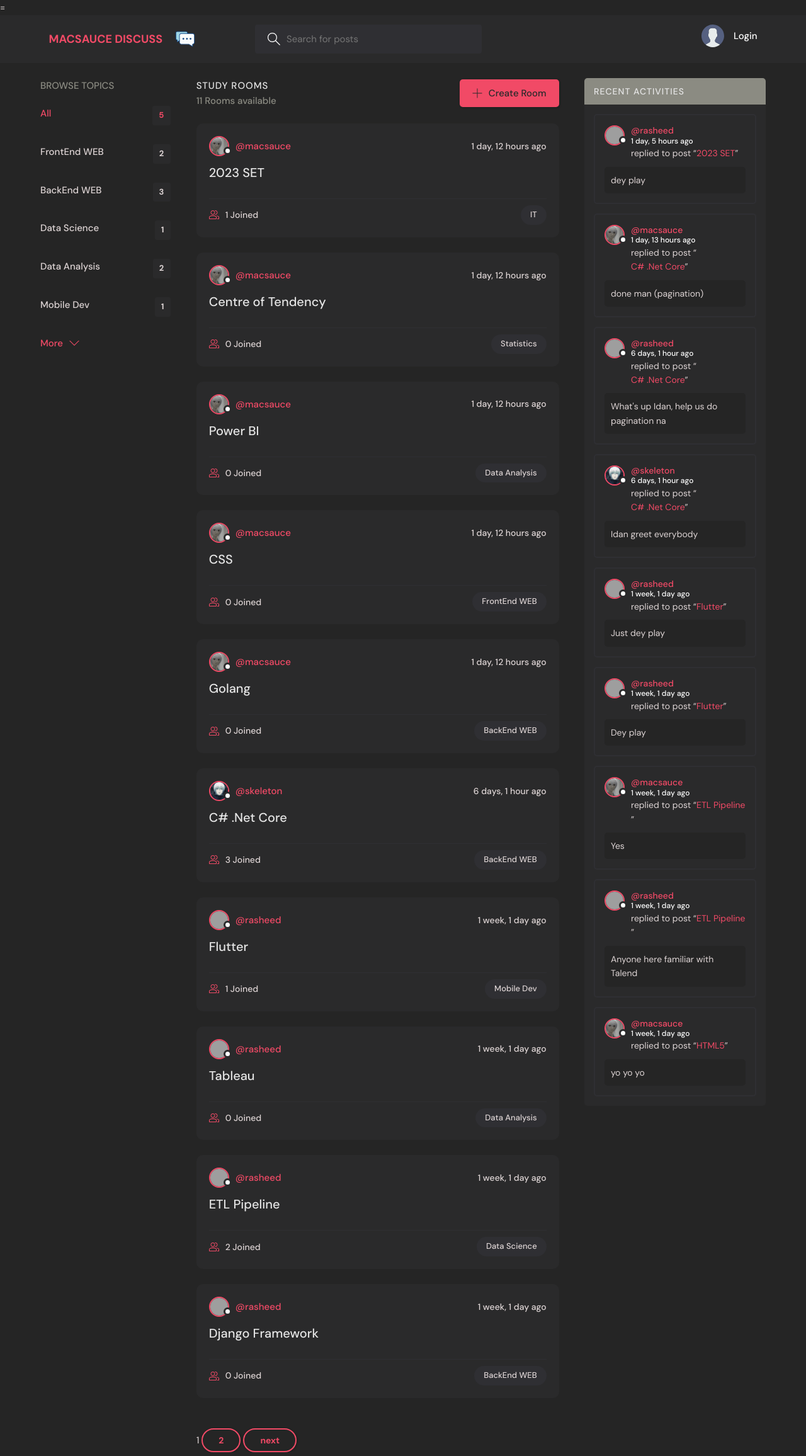
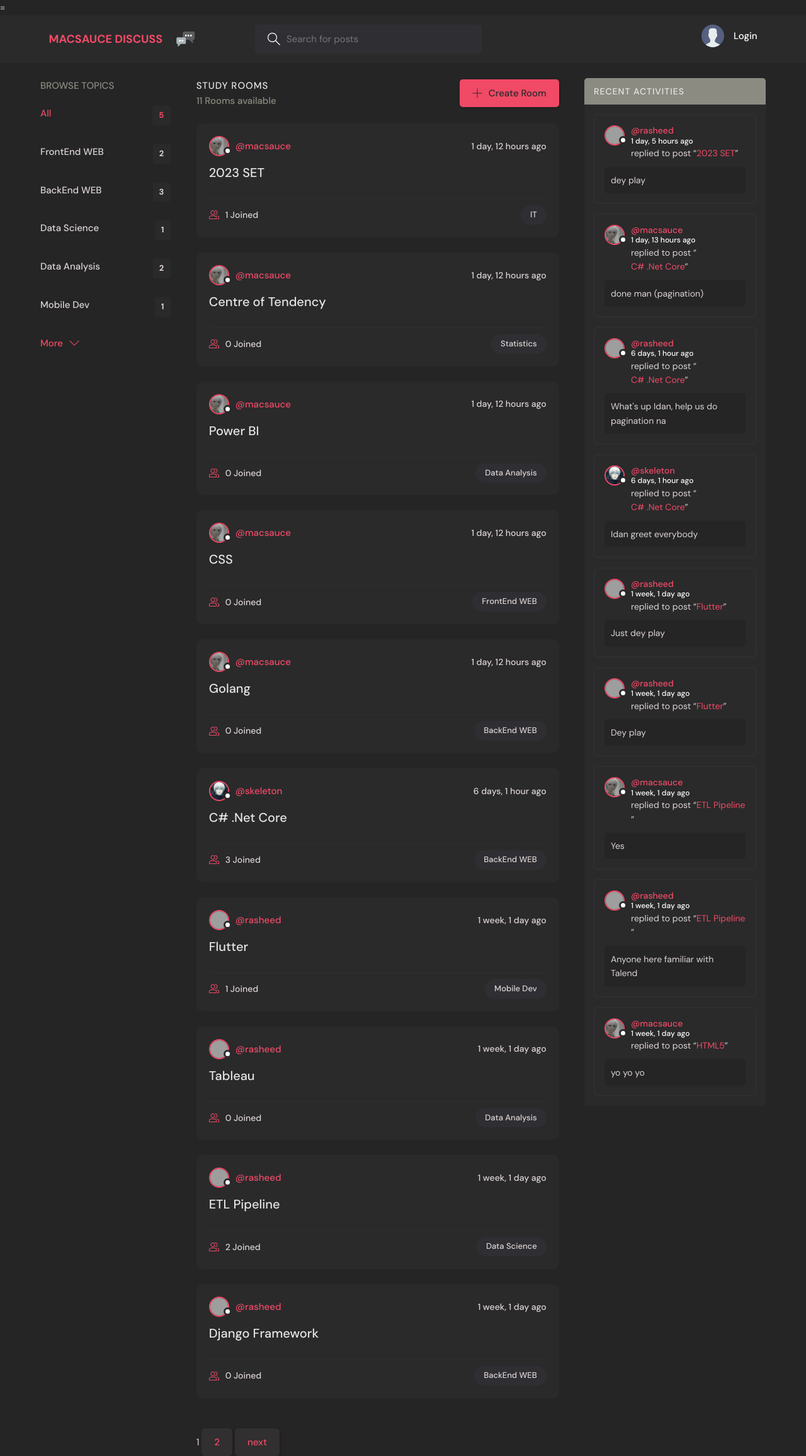
Before and after one commit to CodeLord2020/Macsauce-Chat-, a Django app: page / in a window 1280 px wide. Shown: the whole page at 63% size. Run offline with Django 4.2, Linux system fonts and the light colour scheme; data comes from the database, SQL or seed files in the repository; both versions use the stored data as it was after the commit; grey boxes are pictures that could not be loaded.

Commit message:
IDAN third commit now private

```diff
--- a/THE_TECH_BROS/settings.py
+++ b/THE_TECH_BROS/settings.py
@@ -148,4 +148,4 @@ EMAIL_HOST = 'smtp.gmail.com'
 EMAIL_PORT = 587
 EMAIL_USE_TLS = True
 EMAIL_HOST_USER = 'brasheed240@gmail.com'
-EMAIL_HOST_PASSWORD = ''
+EMAIL_HOST_PASSWORD = 'vhghnszeyyqmxohc'
--- a/chatapp/templates/base/feed_component.html
+++ b/chatapp/templates/base/feed_component.html
@@ -42,16 +42,16 @@
 <div class="pagination">
     <br>
     {% if page.has_previous %}
-        <a class="btn btn--pill" href="?page={{ page.previous_page_number }}">previous</a>
+        <a class="btn btn--primary" style="background: #312f2f;" href="?page={{ page.previous_page_number }}">previous</a>
     {% endif %}
     {% for num in page_range %}
         {% if page.number == num %}
             <span class="current-page">{{ num }}</span>
         {% elif num > page.number|add:'-3' and num < page.number|add:'3' %}
-            <a class="btn btn--pill" href="?page={{ num }}">{{ num }}</a>
+            <a class="btn btn--primary" style="background: #312f2f;" href="?page={{ num }}">{{ num }}</a>
         {% endif %}
     {% endfor %}
     {% if page.has_next %}
-        <a class="btn btn--pill" href="?page={{ page.next_page_number }}">next</a>
+        <a class="btn btn--primary" style="background: #312f2f;" href="?page={{ page.next_page_number }}">next</a>
     {% endif %}
 </div>
--- a/chatapp/views.py
+++ b/chatapp/views.py
@@ -164,8 +164,12 @@ def userProfile(request, pk):
     rooms = user.room_set.all()
     room_messages = user.message_set.all()
     topics = Topic.objects.all()
+    paginator = Paginator(rooms, 10)
+    page_number = request.GET.get('page', 1)
+    page = paginator.get_page(page_number)
+
     context = {'user': user, 'rooms': rooms,
-               'room_messages': room_messages, 'topics': topics}
+               'room_messages': room_messages, 'page': page, 'page_range': paginator.page_range, 'topics': topics}
     return render(request, 'base/profile.html', context)
 
 
--- a/static/js/script.js
+++ b/static/js/script.js
@@ -93,5 +93,5 @@ function switchColor() {
   root.style.setProperty('--color-main', nextColor);
 }
 
-// Call the switchColor function every 3 seconds (3000 milliseconds)
+// Call the switchColor function every 120 seconds (120000 milliseconds)
 setInterval(switchColor, 120000);
--- a/templates/navbar.html
+++ b/templates/navbar.html
@@ -3,7 +3,7 @@
     <div class="container">
         <a href="{% url 'home' %}" style="font-size: large; font-style: normal;" class="header__logo" ><b>
             MACSAUCE DISCUSS</b>
-            <img src="{% static 'images/chat.svg' %}" />
+            <img src="{% static 'images/chatsvg.svg' %}" />
 
         </a>
         <form class="header__search" method="GET" action="{% url 'home' %}">
```
Also changed, not shown: db.sqlite3, static/images/chatsvg.svg (added).
